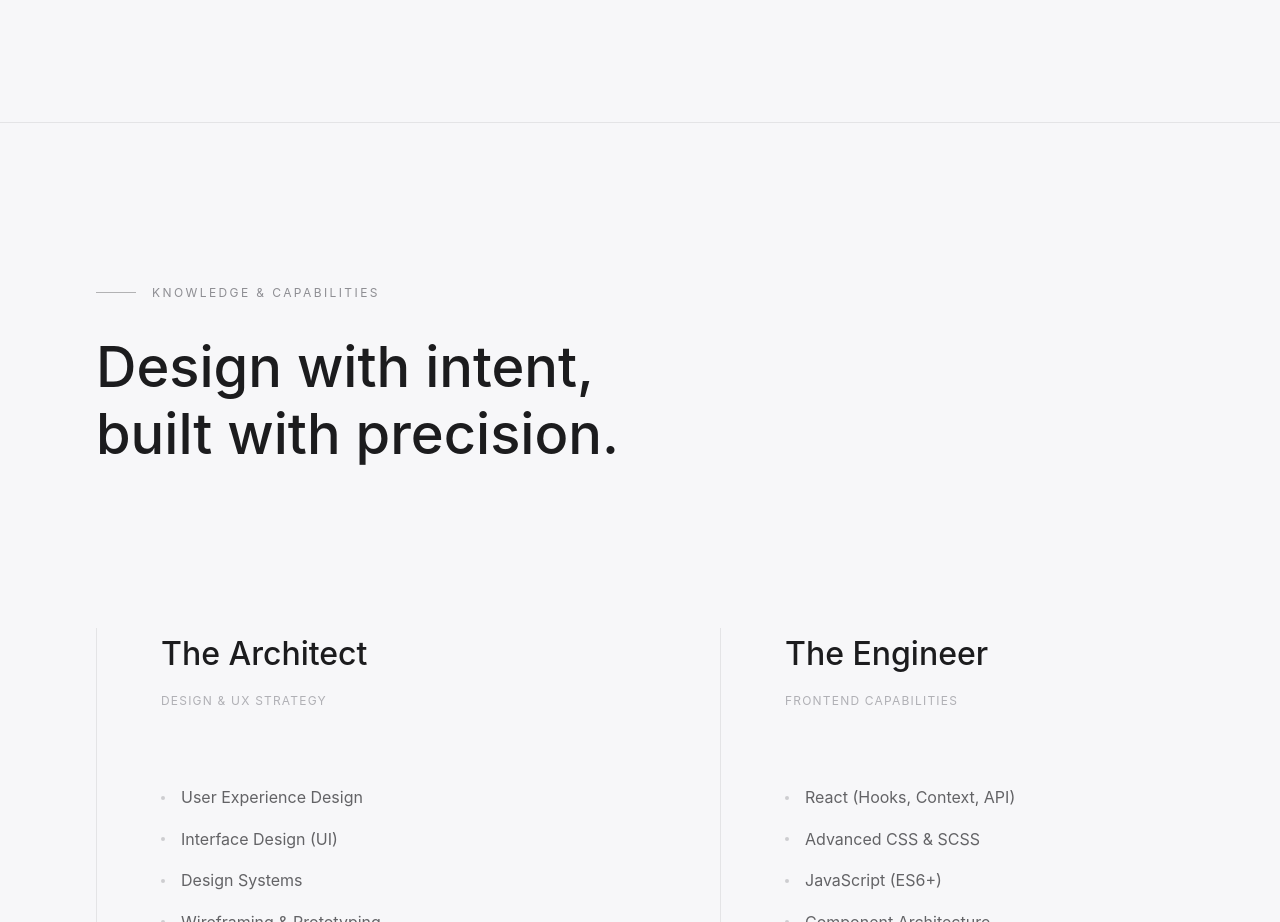
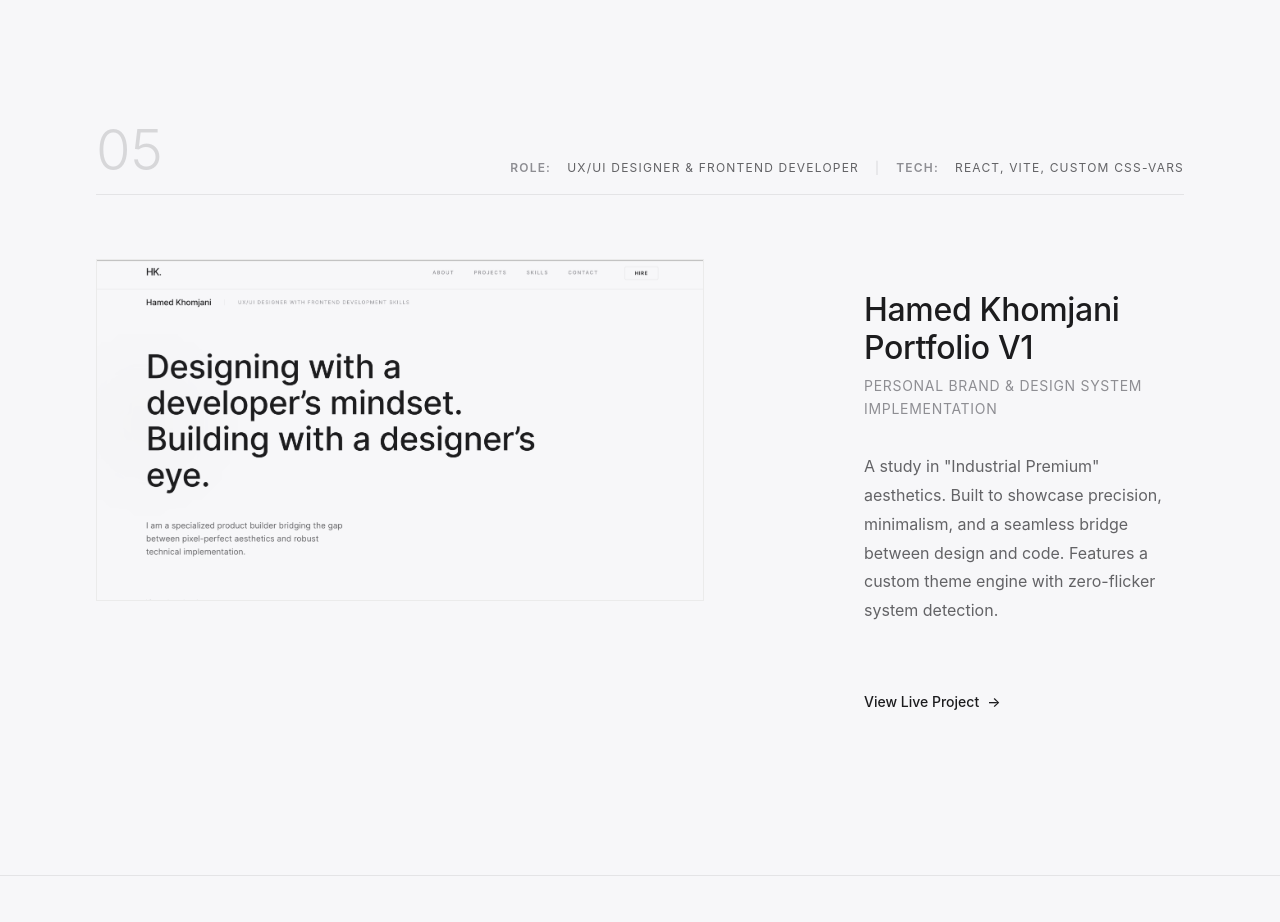
Before and after one commit to hamedkhomjani/Portfolio1, a React (Vite) app: page / in a window 1280 px wide. Shown: the part 5820-6742 px from the top of the page. Built offline with nearby package versions, Linux system fonts and the light colour scheme.

Commit message:
feat: Add Portfolio V1 as Project 05 with real screenshot

```diff
--- a/src/components/Projects/Projects.jsx
+++ b/src/components/Projects/Projects.jsx
@@ -47,6 +47,17 @@ const Projects = () => {
       link: 'https://hamedkhomjani.github.io/qrquick/',
       image: 'qrquick.png',
       description: 'Problem: Cluttered interfaces. User Need: Seamless physical-to-digital bridge. Solution: Premium minimalist UX. Implementation: High-performance React frontend.'
+    },
+    {
+      id: '05',
+      variant: 'asymmetrical-left',
+      title: 'Hamed Khomjani Portfolio V1',
+      subtitle: 'Personal Brand & Design System Implementation',
+      role: 'UX/UI DESIGNER & FRONTEND DEVELOPER',
+      tech: 'REACT, VITE, CUSTOM CSS-VARS',
+      link: '#',
+      image: 'portfolio_v1.png',
+      description: 'A study in "Industrial Premium" aesthetics. Built to showcase precision, minimalism, and a seamless bridge between design and code. Features a custom theme engine with zero-flicker system detection.'
     }
   ];
 
```
Also changed, not shown: public/portfolio_v1.png (added).
